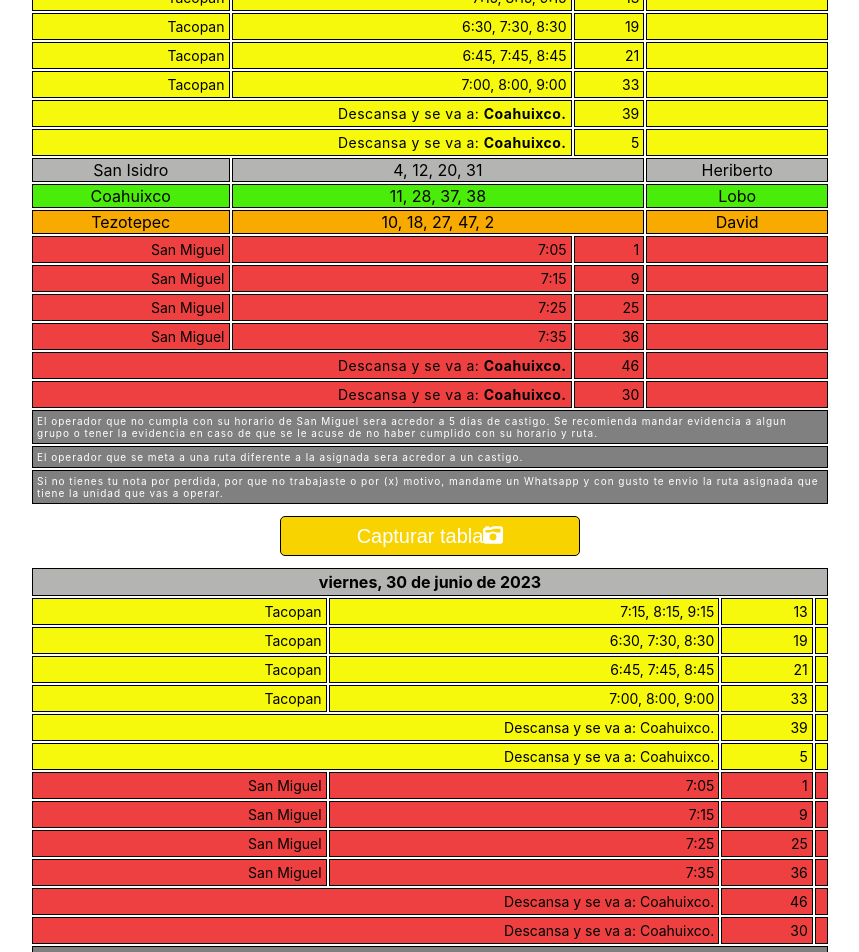
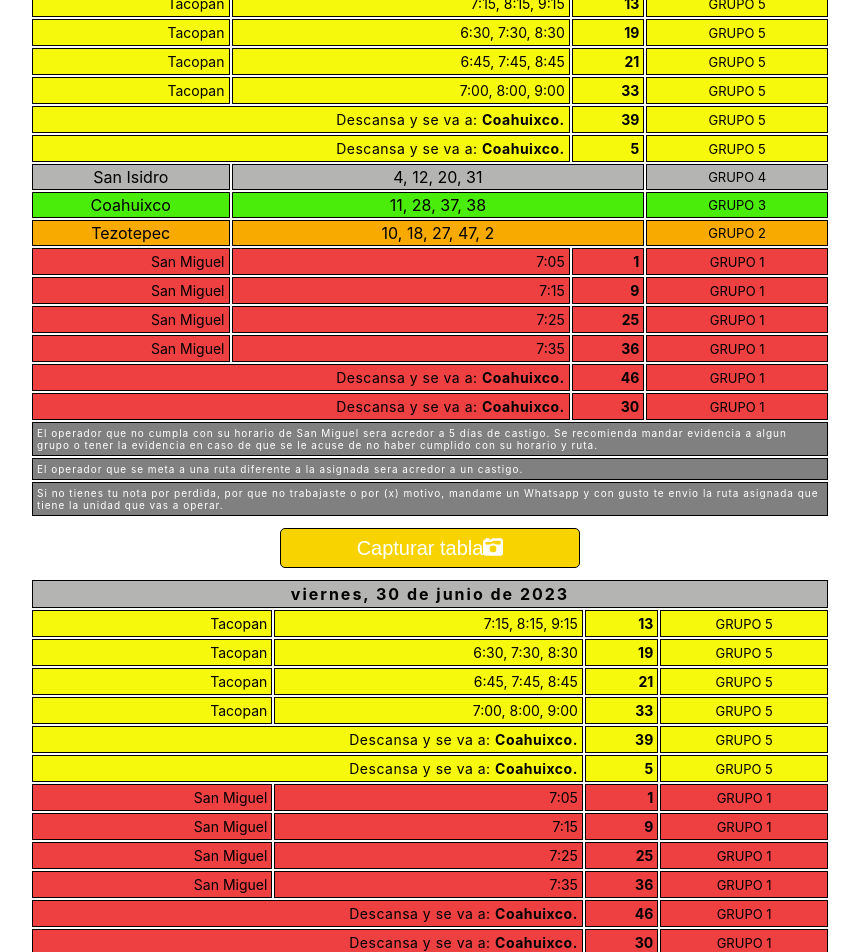
Before and after one commit to ingeabraham23/horarios, a React (Vite) app: page / in a window 1280 px wide. Shown: the part 500-1452 px from the top of the page, without its empty margins (210-1069 px from the left). Built offline with nearby package versions, Linux system fonts and the light colour scheme.

Commit message:
nombres de grupos

```diff
--- a/src/components/Principal.jsx
+++ b/src/components/Principal.jsx
@@ -16,14 +16,14 @@ function Principal() {
   const [fechaSeleccionada, setFechaSeleccionada] = useState(fechaActual); // Estado para la fecha seleccionada en el DatePicker, se inicializa con la fecha en que se esta ejecutando la aplicación
 
   const [grupos, setGrupos] = useState([
-    { nombre: "Humberto", numeros: [3, 7, 34, 42, 8, 15, 23] },
-    { nombre: "Marce", numeros: [6, 14, 22, 29, 41] },
-    { nombre: "Paco", numeros: [13, 19, 21, 33, 39, 5, 40] },
-    { nombre: "Heriberto", numeros: [4, 12, 20, 31] },
-    { nombre: "Lobo", numeros: [11, 28, 37, 38] },
-    { nombre: "David", numeros: [10, 18, 27, 47, 2] },
-    { nombre: "Eloy", numeros: [1, 9, 25, 36, 46, 30, 17] },
-    { nombre: "Hector", numeros: [16, 24, 35, 43] },
+    { nombre: "GRUPO 7", numeros: [3, 7, 34, 42, 8, 15, 23] },
+    { nombre: "GRUPO 6", numeros: [6, 14, 22, 29, 41] },
+    { nombre: "GRUPO 5", numeros: [13, 19, 21, 33, 39, 5, 40] },
+    { nombre: "GRUPO 4", numeros: [4, 12, 20, 31] },
+    { nombre: "GRUPO 3", numeros: [11, 28, 37, 38] },
+    { nombre: "GRUPO 2", numeros: [10, 18, 27, 47, 2] },
+    { nombre: "GRUPO 1", numeros: [1, 9, 25, 36, 46, 30, 17] },
+    { nombre: "GRUPO 8", numeros: [16, 24, 35, 43] },
   ]); // Estado para los grupos de Unidades
 
   const gruposRotados = rotarGrupos();
--- a/src/components/tabla.jsx
+++ b/src/components/tabla.jsx
@@ -80,9 +80,9 @@ function Tabla({ grupos, fecha }) {
                     <td className="celda-tacopan">
                       {grupos[index].numeros[0] === 0
                         ? " "
-                        : grupos[index].numeros[0]}
+                        : <strong>{grupos[index].numeros[0]}</strong>}
                     </td>
-                    <td></td>
+                    <td className="celda-nombre">{grupo.nombre}</td>
                   </tr>
                   <tr style={{ backgroundColor: coloresFila[index] }}>
                     <td className="celda-tacopan">{rutas[index]}</td>
@@ -90,9 +90,9 @@ function Tabla({ grupos, fecha }) {
                     <td className="celda-tacopan">
                       {grupos[index].numeros[1] === 0
                         ? " "
-                        : grupos[index].numeros[1]}
+                        : <strong>{grupos[index].numeros[1]}</strong>}
                     </td>
-                    <td></td>
+                    <td className="celda-nombre">{grupo.nombre}</td>
                   </tr>
                   <tr style={{ backgroundColor: coloresFila[index] }}>
                     <td className="celda-tacopan">{rutas[index]}</td>
@@ -100,9 +100,9 @@ function Tabla({ grupos, fecha }) {
                     <td className="celda-tacopan">
                       {grupos[index].numeros[2] === 0
                         ? " "
-                        : grupos[index].numeros[2]}
+                        : <strong>{grupos[index].numeros[2]}</strong>}
                     </td>
-                    <td></td>
+                    <td className="celda-nombre">{grupo.nombre}</td>
                   </tr>
                   <tr style={{ backgroundColor: coloresFila[index] }}>
                     <td className="celda-tacopan">{rutas[index]}</td>
@@ -110,9 +110,9 @@ function Tabla({ grupos, fecha }) {
                     <td className="celda-tacopan">
                       {grupos[index].numeros[3] === 0
                         ? " "
-                        : grupos[index].numeros[3]}
+                        : <strong>{grupos[index].numeros[3]}</strong>}
                     </td>
-                    <td></td>
+                    <td className="celda-nombre">{grupo.nombre}</td>
                   </tr>
                   <tr style={{ backgroundColor: coloresFila[index] }}>
                     <td colSpan={2} className="celda-tacopan" style={{letterSpacing:"0.5px"}}>
@@ -121,9 +121,9 @@ function Tabla({ grupos, fecha }) {
                     <td className="celda-tacopan">
                       {grupos[index].numeros[4] === 0
                         ? " "
-                        : grupos[index].numeros[4]}
+                        : <strong>{grupos[index].numeros[4]}</strong>}
                     </td>
-                    <td></td>
+                    <td className="celda-nombre">{grupo.nombre}</td>
                   </tr>
                   <tr style={{ backgroundColor: coloresFila[index] }}>
                     <td colSpan={2} className="celda-tacopan" style={{letterSpacing:"0.5px"}}>
@@ -132,9 +132,9 @@ function Tabla({ grupos, fecha }) {
                     <td className="celda-tacopan">
                       {grupos[index].numeros[5] === 0
                         ? " "
-                        : grupos[index].numeros[5]}
+                        : <strong>{grupos[index].numeros[5]}</strong>}
                     </td>
-                    <td></td>
+                    <td className="celda-nombre">{grupo.nombre}</td>
                   </tr>
                 </React.Fragment>
               );
@@ -147,9 +147,9 @@ function Tabla({ grupos, fecha }) {
                     <td className="celda-tacopan">
                       {grupos[index].numeros[0] === 0
                         ? " "
-                        : grupos[index].numeros[0]}
+                        : <strong>{grupos[index].numeros[0]}</strong>}
                     </td>
-                    <td></td>
+                    <td className="celda-nombre">{grupo.nombre}</td>
                   </tr>
                   <tr style={{ backgroundColor: coloresFila[index] }}>
                     <td className="celda-tacopan">{rutas[index]}</td>
@@ -157,9 +157,9 @@ function Tabla({ grupos, fecha }) {
                     <td className="celda-tacopan">
                       {grupos[index].numeros[1] === 0
                         ? " "
-                        : grupos[index].numeros[1]}
+                        : <strong>{grupos[index].numeros[1]}</strong>}
                     </td>
-                    <td></td>
+                    <td className="celda-nombre">{grupo.nombre}</td>
                   </tr>
                   <tr style={{ backgroundColor: coloresFila[index] }}>
                     <td className="celda-tacopan">{rutas[index]}</td>
@@ -167,9 +167,9 @@ function Tabla({ grupos, fecha }) {
                     <td className="celda-tacopan">
                       {grupos[index].numeros[2] === 0
                         ? " "
-                        : grupos[index].numeros[2]}
+                        : <strong>{grupos[index].numeros[2]}</strong>}
                     </td>
-                    <td></td>
+                    <td className="celda-nombre">{grupo.nombre}</td>
                   </tr>
                   <tr style={{ backgroundColor: coloresFila[index] }}>
                     <td className="celda-tacopan">{rutas[index]}</td>
@@ -177,9 +177,9 @@ function Tabla({ grupos, fecha }) {
                     <td className="celda-tacopan">
                       {grupos[index].numeros[3] === 0
                         ? " "
-                        : grupos[index].numeros[3]}
+                        : <strong>{grupos[index].numeros[3]}</strong>}
                     </td>
-                    <td></td>
+                    <td className="celda-nombre">{grupo.nombre}</td>
                   </tr>
                   <tr style={{ backgroundColor: coloresFila[index] }}>
                     <td colSpan={2} className="celda-tacopan" style={{letterSpacing:"0.5px"}}>
@@ -188,9 +188,9 @@ function Tabla({ grupos, fecha }) {
                     <td className="celda-tacopan">
                       {grupos[index].numeros[4] === 0
                         ? " "
-                        : grupos[index].numeros[4]}
+                        : <strong>{grupos[index].numeros[4]}</strong>}
                     </td>
-                    <td></td>
+                    <td className="celda-nombre">{grupo.nombre}</td>
                   </tr>
                   <tr style={{ backgroundColor: coloresFila[index]}}>
                     <td colSpan={2} className="celda-tacopan" style={{letterSpacing:"0.5px"}}>
@@ -199,9 +199,9 @@ function Tabla({ grupos, fecha }) {
                     <td className="celda-tacopan">
                       {grupos[index].numeros[5] === 0
                         ? " "
-                        : grupos[index].numeros[5]}
+                        : <strong>{grupos[index].numeros[5]}</strong>}
                     </td>
-                    <td></td>
+                    <td className="celda-nombre">{grupo.nombre}</td>
                   </tr>
                 </React.Fragment>
               );
@@ -210,7 +210,7 @@ function Tabla({ grupos, fecha }) {
                 <tr key={index} style={{ backgroundColor: coloresFila[index] }}>
                   <td style={{ width: "25%" }}>{rutas[index]}</td>
                   <td colSpan={2}>{grupo.numeros.join(", ")}</td>
-                  <td style={{ width: "23%" }}>{grupo.nombre}</td>
+                  <td style={{ width: "23%" }} className="celda-nombre">{grupo.nombre}</td>
                 </tr>
               );
             }
@@ -250,7 +250,7 @@ function Tabla({ grupos, fecha }) {
       <table align="center" ref={tacopanRef}>
         <thead>
           <tr>
-            <th colSpan={4} style={{ backgroundColor: "#B4B4B2" }}>
+            <th colSpan={4} style={{ backgroundColor: "#B4B4B2", letterSpacing: "2px" }}>
               {fecha.toLocaleDateString("es-MX", opciones)}
             </th>
           </tr>
@@ -266,9 +266,9 @@ function Tabla({ grupos, fecha }) {
                     <td className="celda-tacopan">
                       {grupos[index].numeros[0] === 0
                         ? " "
-                        : grupos[index].numeros[0]}
+                        : <strong>{grupos[index].numeros[0]}</strong>}
                     </td>
-                    <td></td>
+                    <td className="celda-nombre">{grupo.nombre}</td>
                   </tr>
                   <tr style={{ backgroundColor: coloresFila[index] }}>
                     <td className="celda-tacopan">{rutas[index]}</td>
@@ -276,9 +276,9 @@ function Tabla({ grupos, fecha }) {
                     <td className="celda-tacopan">
                       {grupos[index].numeros[1] === 0
                         ? " "
-                        : grupos[index].numeros[1]}
+                        : <strong>{grupos[index].numeros[1]}</strong>}
                     </td>
-                    <td></td>
+                    <td className="celda-nombre">{grupo.nombre}</td>
                   </tr>
                   <tr style={{ backgroundColor: coloresFila[index] }}>
                     <td className="celda-tacopan">{rutas[index]}</td>
@@ -286,9 +286,9 @@ function Tabla({ grupos, fecha }) {
                     <td className="celda-tacopan">
                       {grupos[index].numeros[2] === 0
                         ? " "
-                        : grupos[index].numeros[2]}
+                        : <strong>{grupos[index].numeros[2]}</strong>}
                     </td>
-                    <td></td>
+                    <td className="celda-nombre">{grupo.nombre}</td>
                   </tr>
                   <tr style={{ backgroundColor: coloresFila[index] }}>
                     <td className="celda-tacopan">{rutas[index]}</td>
@@ -296,31 +296,31 @@ function Tabla({ grupos, fecha }) {
                     <td className="celda-tacopan">
                       {grupos[index].numeros[3] === 0
                         ? " "
-                        : grupos[index].numeros[3]}
+                        : <strong>{grupos[index].numeros[3]}</strong>}
                     </td>
-                    <td></td>
+                    <td className="celda-nombre">{grupo.nombre}</td>
                   </tr>
                   <tr style={{ backgroundColor: coloresFila[index] }}>
-                    <td colSpan={2} className="celda-tacopan">
-                      Descansa y se va a: Coahuixco.{" "}
+                    <td colSpan={2} className="celda-tacopan" style={{letterSpacing:"0.5px"}}>
+                      Descansa y se va a: <strong>Coahuixco.</strong>{" "}
                     </td>
                     <td className="celda-tacopan">
                       {grupos[index].numeros[4] === 0
                         ? " "
-                        : grupos[index].numeros[4]}
+                        : <strong>{grupos[index].numeros[4]}</strong>}
                     </td>
-                    <td></td>
+                    <td className="celda-nombre">{grupo.nombre}</td>
                   </tr>
                   <tr style={{ backgroundColor: coloresFila[index] }}>
-                    <td colSpan={2} className="celda-tacopan">
-                      Descansa y se va a: Coahuixco.{" "}
+                    <td colSpan={2} className="celda-tacopan" style={{letterSpacing:"0.5px"}}>
+                      Descansa y se va a: <strong>Coahuixco.</strong>{" "}
                     </td>
                     <td className="celda-tacopan">
                       {grupos[index].numeros[5] === 0
                         ? " "
-                        : grupos[index].numeros[5]}
+                        : <strong>{grupos[index].numeros[5]}</strong>}
                     </td>
-                    <td></td>
+                    <td className="celda-nombre">{grupo.nombre}</td>
                   </tr>
                 </React.Fragment>
               );
@@ -333,9 +333,9 @@ function Tabla({ grupos, fecha }) {
                     <td className="celda-tacopan">
                       {grupos[index].numeros[0] === 0
                         ? " "
-                        : grupos[index].numeros[0]}
+                        : <strong>{grupos[index].numeros[0]}</strong>}
                     </td>
-                    <td></td>
+                    <td className="celda-nombre">{grupo.nombre}</td>
                   </tr>
                   <tr style={{ backgroundColor: coloresFila[index] }}>
                     <td className="celda-tacopan">{rutas[index]}</td>
@@ -343,9 +343,9 @@ function Tabla({ grupos, fecha }) {
                     <td className="celda-tacopan">
                       {grupos[index].numeros[1] === 0
                         ? " "
-                        : grupos[index].numeros[1]}
+                        : <strong>{grupos[index].numeros[1]}</strong>}
                     </td>
-                    <td></td>
+                    <td className="celda-nombre">{grupo.nombre}</td>
                   </tr>
                   <tr style={{ backgroundColor: coloresFila[index] }}>
                     <td className="celda-tacopan">{rutas[index]}</td>
@@ -353,9 +353,9 @@ function Tabla({ grupos, fecha }) {
                     <td className="celda-tacopan">
                       {grupos[index].numeros[2] === 0
                         ? " "
-                        : grupos[index].numeros[2]}
+                        : <strong>{grupos[index].numeros[2]}</strong>}
                     </td>
-                    <td></td>
+                    <td className="celda-nombre">{grupo.nombre}</td>
                   </tr>
                   <tr style={{ backgroundColor: coloresFila[index] }}>
                     <td className="celda-tacopan">{rutas[index]}</td>
@@ -363,31 +363,31 @@ function Tabla({ grupos, fecha }) {
                     <td className="celda-tacopan">
                       {grupos[index].numeros[3] === 0
                         ? " "
-                        : grupos[index].numeros[3]}
+                        : <strong>{grupos[index].numeros[3]}</strong>}
                     </td>
-                    <td></td>
+                    <td className="celda-nombre">{grupo.nombre}</td>
                   </tr>
                   <tr style={{ backgroundColor: coloresFila[index] }}>
-                    <td colSpan={2} className="celda-tacopan">
-                      Descansa y se va a: Coahuixco.{" "}
+                    <td colSpan={2} className="celda-tacopan" style={{letterSpacing:"0.5px"}}>
+                      Descansa y se va a: <strong>Coahuixco.</strong>{" "}
                     </td>
                     <td className="celda-tacopan">
                       {grupos[index].numeros[4] === 0
                         ? " "
-                        : grupos[index].numeros[4]}
+                        : <strong>{grupos[index].numeros[4]}</strong>}
                     </td>
-                    <td></td>
+                    <td className="celda-nombre">{grupo.nombre}</td>
                   </tr>
                   <tr style={{ backgroundColor: coloresFila[index] }}>
-                    <td colSpan={2} className="celda-tacopan">
-                      Descansa y se va a: Coahuixco.{" "}
+                    <td colSpan={2} className="celda-tacopan" style={{letterSpacing:"0.5px"}}>
+                      Descansa y se va a: <strong>Coahuixco.</strong>{" "}
                     </td>
                     <td className="celda-tacopan">
                       {grupos[index].numeros[5] === 0
                         ? " "
-                        : grupos[index].numeros[5]}
+                        : <strong>{grupos[index].numeros[5]}</strong>}
                     </td>
-                    <td></td>
+                    <td className="celda-nombre">{grupo.nombre}</td>
                   </tr>
                 </React.Fragment>
               );
@@ -396,7 +396,7 @@ function Tabla({ grupos, fecha }) {
         </tbody>
         <tfoot>
           <tr>
-            <td className="celda-pie" colSpan={4}>
+            <td className="celda-pie" colSpan={4} style={{letterSpacing:"1px"}}>
               El operador que no cumpla con su horario de San Miguel sera
               acredor a 5 días de castigo. Se recomienda mandar evidencia a
               algun grupo o tener la evidencia en caso de que se le acuse de no
@@ -404,13 +404,13 @@ function Tabla({ grupos, fecha }) {
             </td>
           </tr>
           <tr>
-            <td className="celda-pie" colSpan={4}>
+            <td className="celda-pie" colSpan={4} style={{letterSpacing:"1px"}}>
               El operador que se meta a una ruta diferente a la asignada sera
               acredor a un castigo.
             </td>
           </tr>
           <tr>
-            <td className="celda-pie" colSpan={4}>
+            <td className="celda-pie" colSpan={4} style={{letterSpacing:"1px"}}>
               Si no tienes tu nota por perdida, por que no trabajaste o por (x)
               motivo, mandame un Whatsapp y con gusto te envio la ruta asignada
               que tiene la unidad que vas a operar.
--- a/src/estilos.css
+++ b/src/estilos.css
@@ -17,6 +17,18 @@
   vertical-align: middle; /* Alineación vertical */
   padding: 4px; /* Espacio interno */
   margin: 3px; /* Espacio externo */
+}
+
+.celda-nombre {
+  color: rgb(0, 0, 0); /* Color del texto */
+  border: 1px solid rgb(0, 0, 0); /* Borde */
+  font-size: 14px; /* Tamaño de fuente */
+  /*font-weight: bold;         /* Peso de la fuente */
+  text-align: center; /* Alineación del texto */
+  vertical-align: middle; /* Alineación vertical */
+  padding: 4px; /* Espacio interno */
+  margin: 3px; /* Espacio externo */
+  font-size: 13px;
 }
 
 .celda-pie {
```
